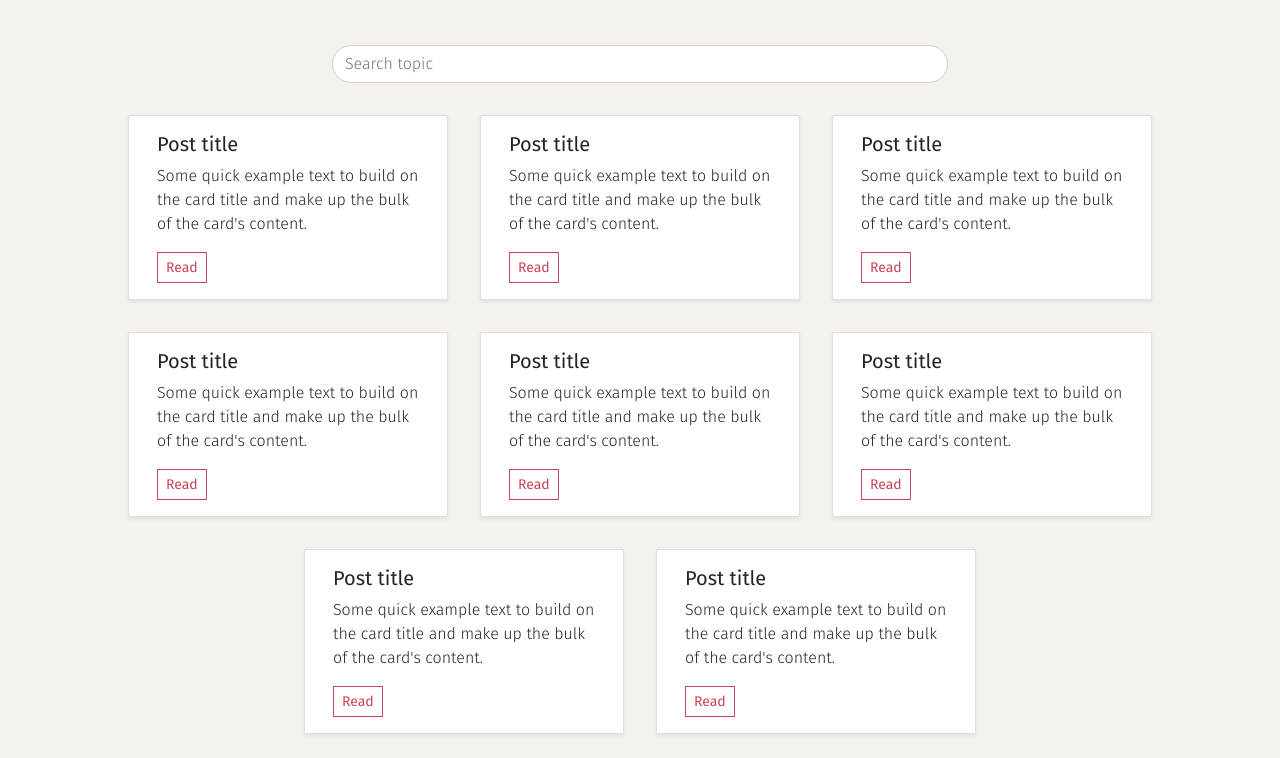
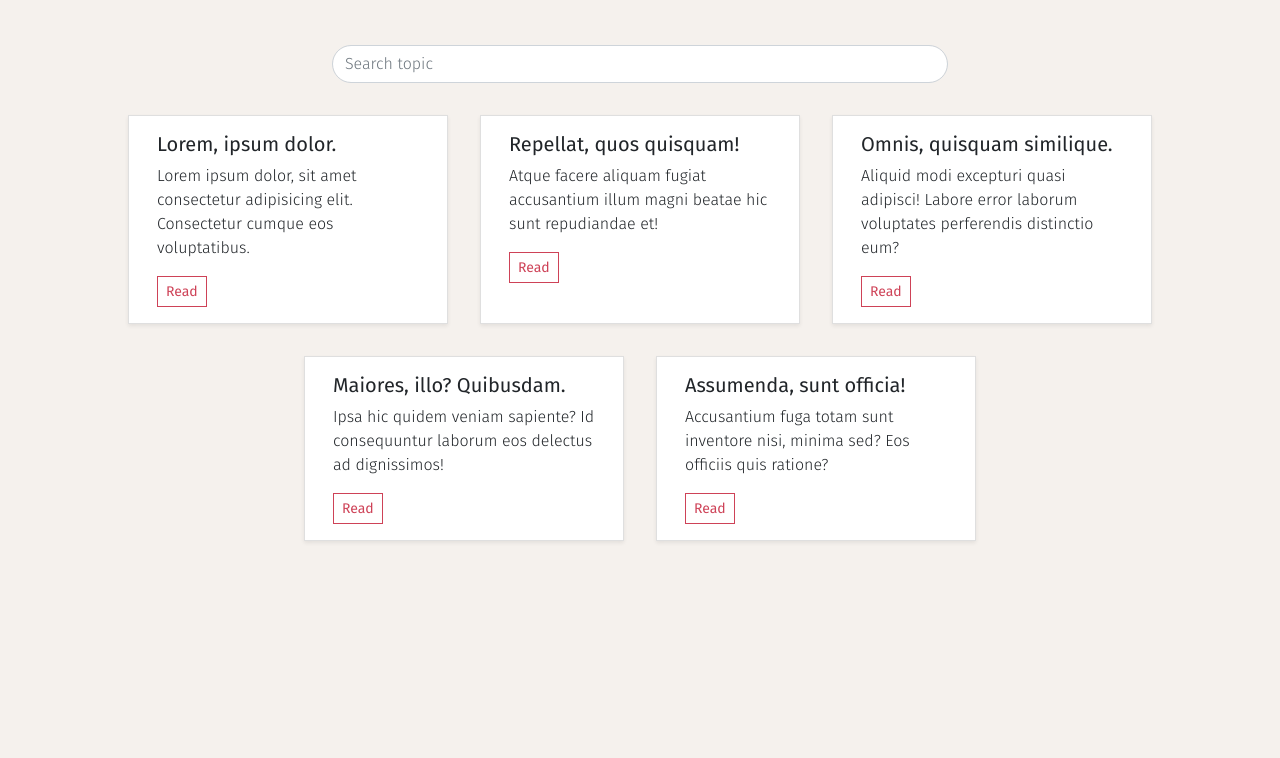
Before and after one commit to ChaituKNag/blog.nagakonada.com, a Gatsby site: page / in a window 1280 px wide. Shown: the part 171-929 px from the top of the page. After the commit the page ends 800 px from the top, so only its background shows below. Built offline with nearby package versions, Linux system fonts and the light colour scheme; Gatsby itself is replaced by a stand-in of ours.

Commit message:
Card content coming from data

```diff
--- a/src/components/Card.js
+++ b/src/components/Card.js
@@ -1,17 +1,22 @@
-import { Link } from 'gatsby'
-import React from 'react'
+import { Link } from "gatsby";
+import React from "react";
 
-const Card = () => {
+const Card = ({ post: { postId, title, description } }) => {
   return (
     <div className="card m-3 col-12 col-sm-5 col-lg-3 shadow-sm">
       <div className="card-body">
-            <h5 className="card-title">Post title</h5>
+        <h5 className="card-title">{title}</h5>
         {/* <h6 className="card-subtitle mb-2 text-muted fs-6">Date: 20th August 2019</h6> */}
-            <p className="card-text">Some quick example text to build on the card title and make up the bulk of the card's content.</p>
-            <Link to="/" className="card-link btn btn-sm btn-outline-primary text-decoration-none">Read</Link>
+        <p className="card-text">{description}</p>
+        <Link
+          to={`/post/${postId}`}
+          className="card-link btn btn-sm btn-outline-primary text-decoration-none"
+        >
+          Read
+        </Link>
       </div>
     </div>
-    )
-}
+  );
+};
 
-export default Card
+export default Card;
--- a/src/pages/index.js
+++ b/src/pages/index.js
@@ -1,9 +1,49 @@
-import * as React from "react";
+import React, { useState } from "react";
 import Card from "../components/Card";
 import Header from "../components/Header";
 import Hero from "../components/Hero";
 
+const posts = [
+  {
+    title: "Lorem, ipsum dolor.",
+    description:
+      "Lorem ipsum dolor, sit amet consectetur adipisicing elit. Consectetur cumque eos voluptatibus.",
+    postId: 1
+  },
+  {
+    title: "Repellat, quos quisquam!",
+    description:
+      "Atque facere aliquam fugiat accusantium illum magni beatae hic sunt repudiandae et!",
+    postId: 2
+  },
+  {
+    title: "Omnis, quisquam similique.",
+    description:
+      "Aliquid modi excepturi quasi adipisci! Labore error laborum voluptates perferendis distinctio eum?",
+    postId: 3
+  },
+  {
+    title: "Maiores, illo? Quibusdam.",
+    description:
+      "Ipsa hic quidem veniam sapiente? Id consequuntur laborum eos delectus ad dignissimos!",
+    postId: 4
+  },
+  {
+    title: "Assumenda, sunt officia!",
+    description:
+      "Accusantium fuga totam sunt inventore nisi, minima sed? Eos officiis quis ratione?",
+    postId: 5
+  }
+];
+
 const IndexPage = () => {
+  const [searchText, setSearchText] = useState("");
+  const handleSearchChange = (e) => setSearchText(e.target.value);
+  const filtered = posts.filter(
+    (post) =>
+      post.title.toLowerCase().includes(searchText.toLowerCase()) ||
+      post.description.toLowerCase().includes(searchText.toLowerCase())
+  );
   return (
     <div className="container-fluid my-2">
       <Header />
@@ -11,25 +51,24 @@ const IndexPage = () => {
         <Hero />
         <div className="row justify-content-center">
           <div className="col-12 col-md-6">
-            <div class="input-group mb-3">
+            <div className="input-group mb-3">
               <input
                 type="search"
-                class="form-control rounded rounded-pill"
+                className="form-control rounded rounded-pill"
                 placeholder="Search topic"
                 aria-label="Search topic"
+                defaultValue={searchText}
+                onChange={handleSearchChange}
               />
             </div>
           </div>
         </div>
         <section className="row justify-content-center px-2 px-sm-0">
-          <Card />
-          <Card />
-          <Card />
-          <Card />
-          <Card />
-          <Card />
-          <Card />
-          <Card />
+          {filtered.length > 0 ? (
+            filtered.map((post) => <Card key={post.postId} post={post} />)
+          ) : (
+            <p className="text-center fs-5">Nothing to read, stay tuned!</p>
+          )}
         </section>
       </main>
     </div>
```
Lines whose indentation alone changed are shown as unchanged.
